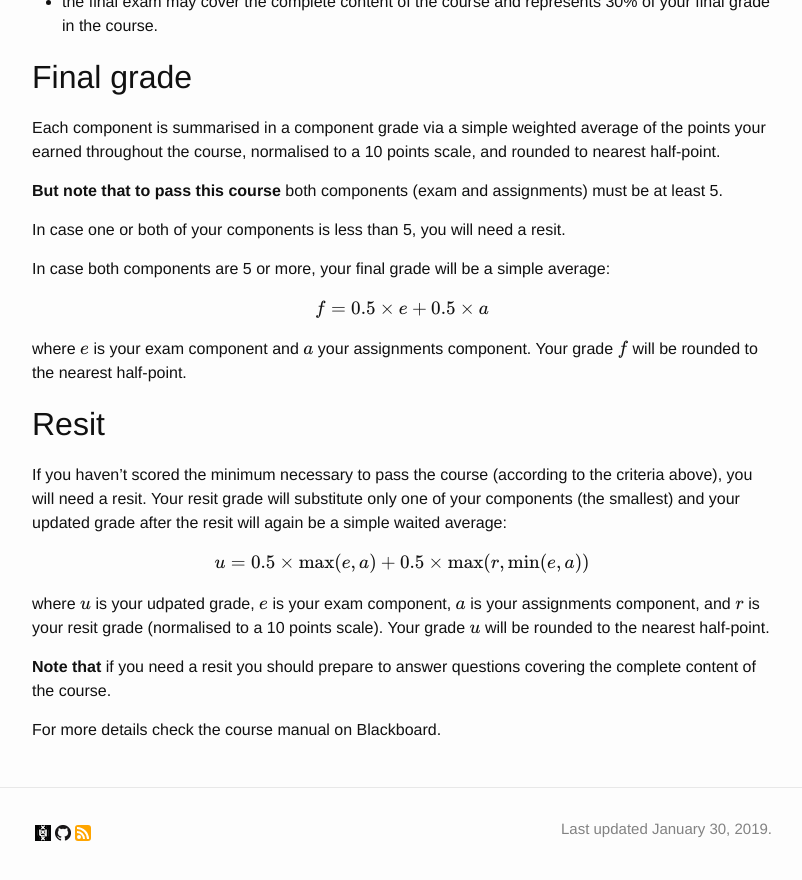
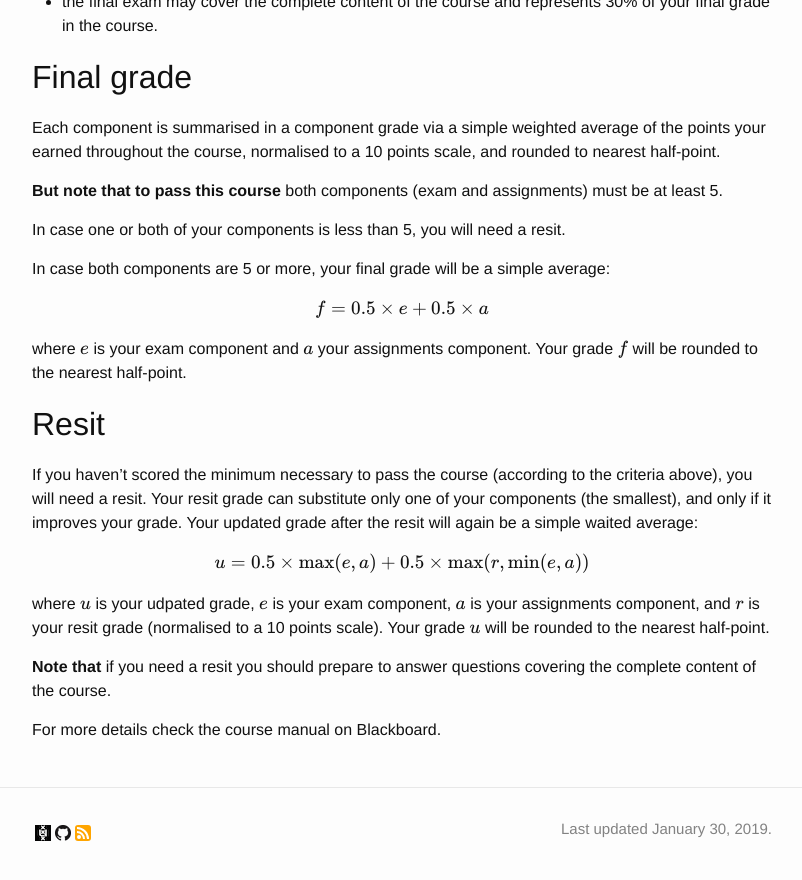
Before and after one commit to cl-illc/nlmi, a Jekyll site: the page built from assessment.md, in a window 1280 px wide and 900 px high, scrolled down 630 px. Shown: the top 880 px of the window, without its empty margins (238-1040 px from the left). Built offline with Jekyll 4.4.1, drawn with Linux system fonts in a browser that asks for light colours; formulas are drawn with MathJax 3.

Commit message:
resit rules

```diff
--- a/assessment.md
+++ b/assessment.md
@@ -45,7 +45,7 @@ where $$e$$ is your exam component and $$a$$ your assignments component. Your gr
 
 # Resit
 
-If you haven't scored the minimum necessary to pass the course (according to the criteria above), you will need a resit. Your resit grade will substitute only one of your components (the smallest) and your updated grade after the resit will again be a simple waited average:
+If you haven't scored the minimum necessary to pass the course (according to the criteria above), you will need a resit. Your resit grade can  substitute only one of your components (the smallest), and only if it improves your grade. Your updated grade after the resit will again be a simple waited average:
 
 \begin{equation}
 u = 0.5 \times \max(e, a) + 0.5 \times \max(r, \min(e, a))
```
